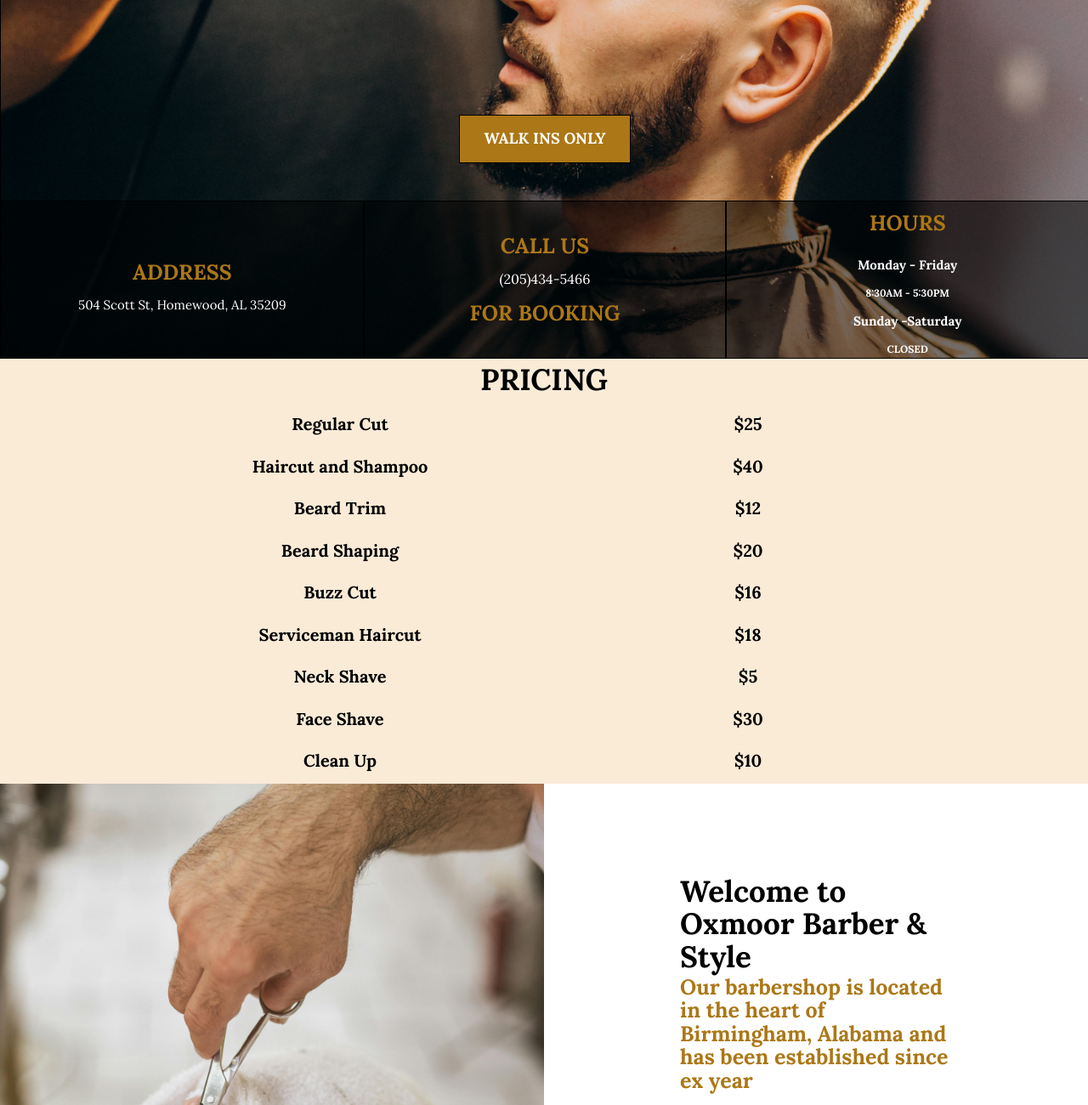
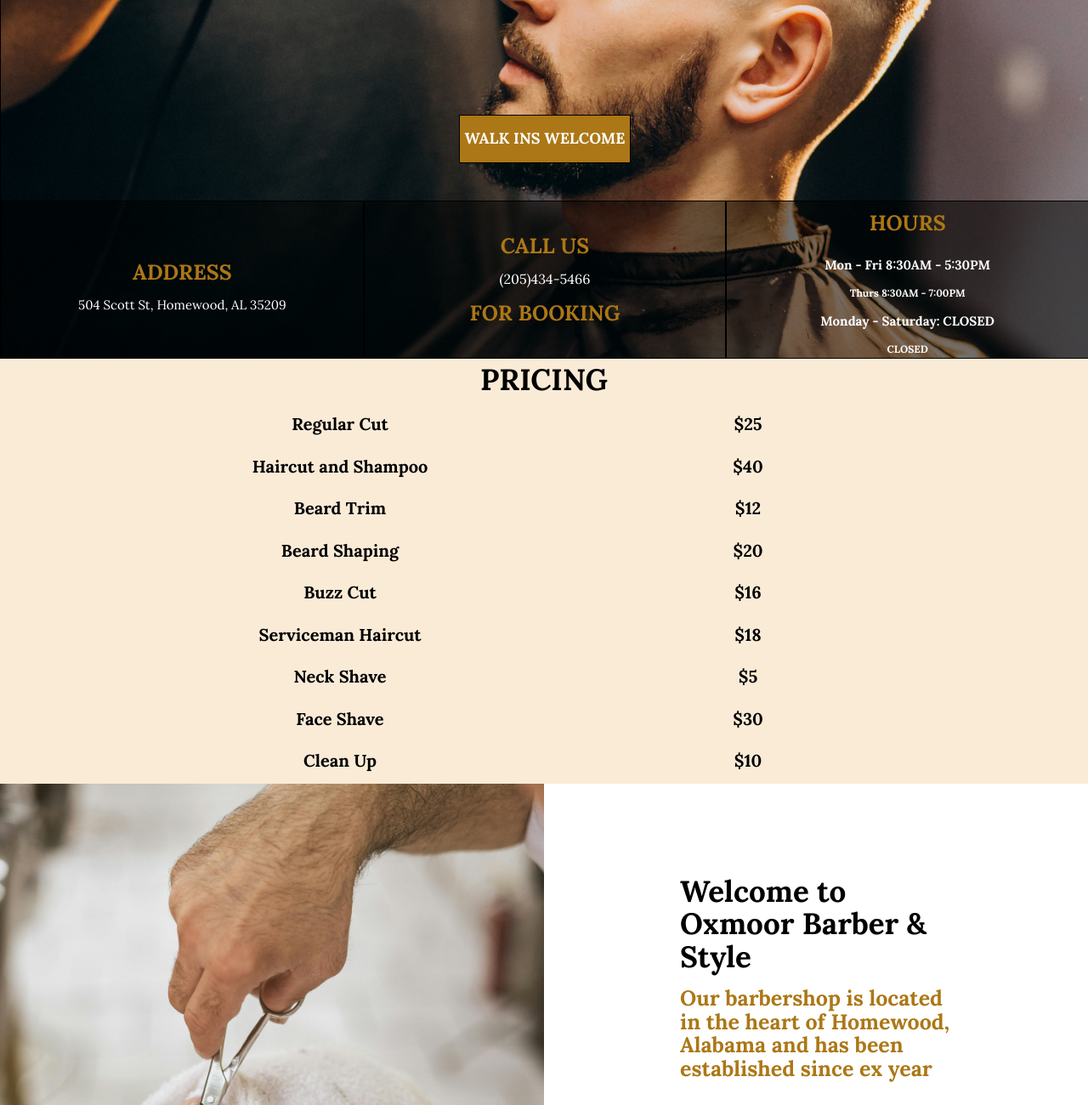
Before and after one commit to Braxtonking123/oxmoor-barbershop, a plain HTML site: page index.html in a window 1280 px wide. Shown: the part 500-1800 px from the top of the page at 85% size. Drawn offline with nearby package versions, Linux system fonts and the light colour scheme.

Commit message:
Update index.html

```diff
--- a/index.html
+++ b/index.html
@@ -71,7 +71,7 @@
 
                 </div>
                 <div id="main-appointment-box">
-                    <h1 id="appointment-button">WALK INS ONLY</h1>
+                    <h1 id="appointment-button">WALK INS WELCOME</h1>
                 </div>
             </div>
             <div id="button-container">
@@ -97,9 +97,9 @@
             </div>
             <div id="schedule-box" class="main-info-boxes">
                 <h1 id="schedule-header" class="orange-headers"> HOURS </h1>
-                <h1 id="week-hours">Monday - Friday </h1>
-                <h1 id="hours-one">8:30AM - 5:30PM</h1>
-                <h1 id="weekend-hours"> Sunday -Saturday</h1>
+                <h1 id="week-hours">Mon - Fri 8:30AM - 5:30PM </h1>
+                <h1 id="hours-one"> Thurs 8:30AM - 7:00PM</h1>
+                <h1 id="weekend-hours"> Monday - Saturday: CLOSED</h1>
                 <h1 id="hours-two">CLOSED</h1>
             </div>
         </div>
@@ -184,7 +184,7 @@
                     <h1 id="about-us-header">Welcome to Oxmoor Barber & Style</h1>
                 </div>
                 <div id="header-box-bottom">
-                    <h1 id="about-us-header-bio">Our barbershop is located in the heart of Birmingham, Alabama and has been established since ex year</h1>
+                    <h1 id="about-us-header-bio">Our barbershop is located in the heart of Homewood, Alabama and has been established since ex year</h1>
                 </div>
             </div>
             <div id="about-us-content-box">
@@ -265,7 +265,7 @@
                     <h1 class="names">Sasha</h1>
                 </div>
                 <div class="barber-exp">
-                    <h1 class="experience">Barber / Owner</h1>
+                    <h1 class="experience">Master Barber / Owner</h1>
                 </div>
                 <div class="booking-button">
 
```
